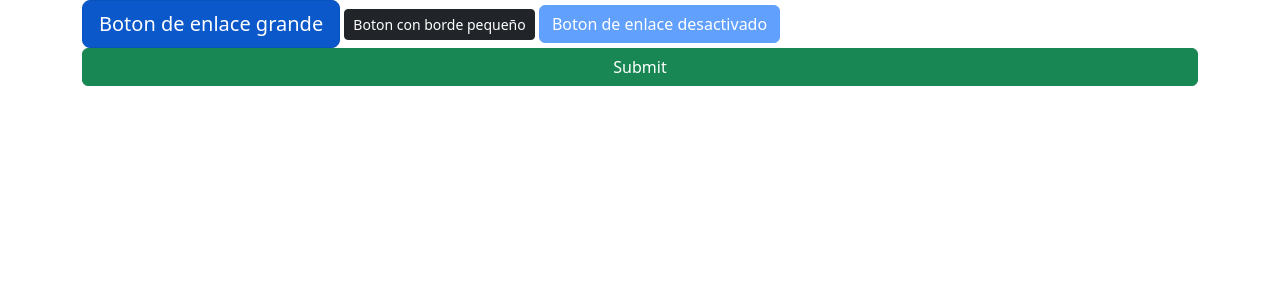
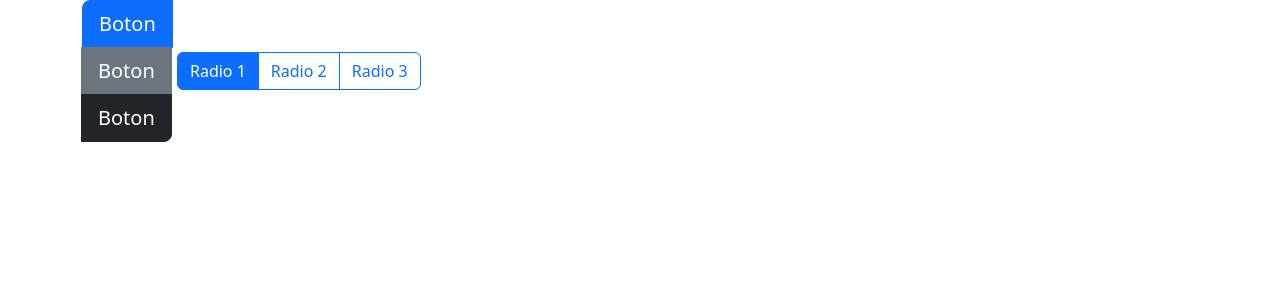
Before and after one commit to Daniel-Sanchez-111/CSS, a PHP site: page / in a window 1280 px wide. Shown: the top 300 px of the page. Run offline with PHP 8.4, Linux system fonts and the light colour scheme.

Commit message:
grupo de botones

```diff
--- a/index.php
+++ b/index.php
@@ -23,13 +23,25 @@
 <body>
     <!-- BOTONES -->
     <div class="container">
-        <a href="" class="btn btn-primary btn-lg active" aria-pressed="true">Boton de enlace grande</a>
-        <button class="btn btn-dark btn-sm" data-bs-toggle="button" aria-pressed="false">Boton con borde pequeño</button>
-        <a href="" class="btn btn-primary disabled" aria-disabled="true">Boton de enlace desactivado</a>
+        <div class="btn-group btn-group-vertical">
+            <a href="" class="btn btn-primary btn-lg">Boton</a>
+            <a href="" class="btn btn-secondary btn-lg">Boton</a>
+            <a href="" class="btn btn-dark btn-lg">Boton</a>
+        </div>
 
-        <div class="d-grid gap-2">
+        <div class="btn-group btn-group-toggle" role="group" data-bs-toggle="buttons">
+            <input type="radio" class="btn-check" name="btnradio" id="btnradio1" autocomplete="off" checked>
+            <label class="btn btn-outline-primary" for="btnradio1">Radio 1</label>
+
+            <input type="radio" class="btn-check" name="btnradio" id="btnradio2" autocomplete="off">
+            <label class="btn btn-outline-primary" for="btnradio2">Radio 2</label>
+
+            <input type="radio" class="btn-check" name="btnradio" id="btnradio3" autocomplete="off">
+            <label class="btn btn-outline-primary" for="btnradio3">Radio 3</label>
+        </div>
+        <!-- <div class="d-grid gap-2">
             <input type="submit" class="btn btn-success">
-        </div>
+        </div> -->
 
     </div>
 
```
Also changed, not shown: 2 other files.
